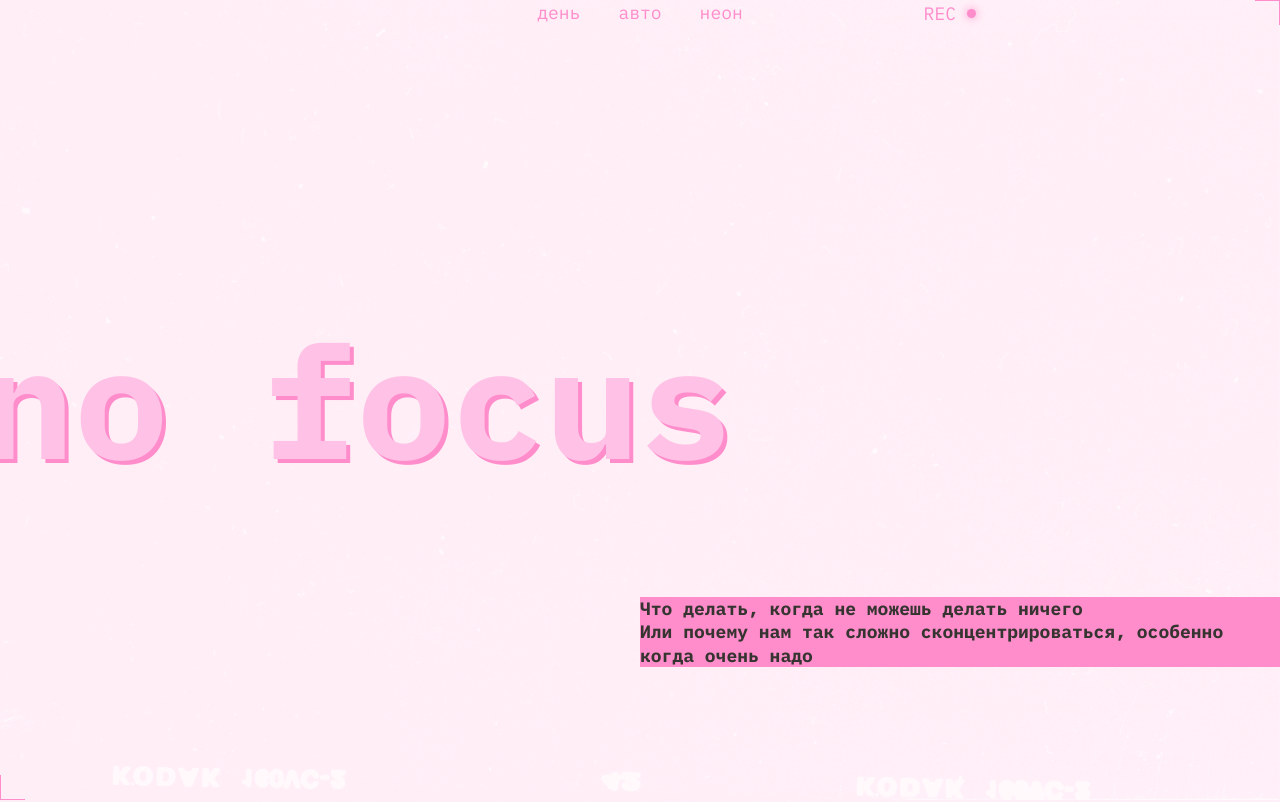
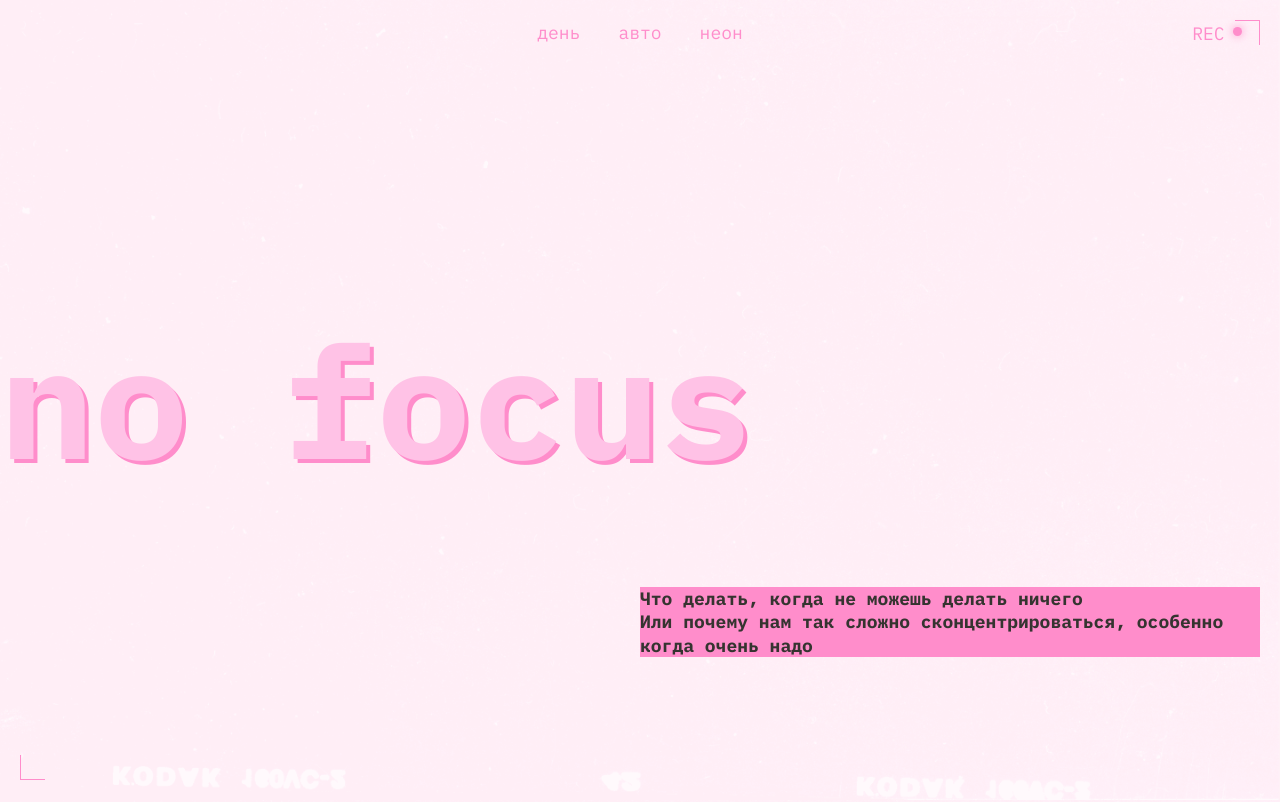
Before and after one commit to RainovSI/slozhno-sosredotochitsya, a plain HTML site: page index.html in a window 1280 px wide. Shown: the top 802 px of the page. Drawn offline with Linux system fonts and the light colour scheme.

Commit message:
исправление4

```diff
--- a/styles/style.css
+++ b/styles/style.css
@@ -21,8 +21,8 @@
   grid-template-rows: 1fr min-content 1fr;
   align-items: center;
   justify-items: end;
-  position: relative;
   overflow: hidden;
+  padding: 10px
 }
 
 .decorated-zone-hidden {
@@ -41,7 +41,8 @@
   font-size: 18px;
   font-weight: 400;
   position: absolute;
-  padding-inline-end: 28px;
+  padding: 18px 18px 0 0;
+
 }
 
 .decorated-zone-hidden::after {
@@ -55,7 +56,7 @@
   font-weight: 400;
   line-height: 25px;
   position: absolute;
-  margin-inline-end: 8px;
+  margin-block-start: 18px;
 }
 
 .decorated-zone::before {
@@ -142,7 +143,8 @@
 .main {
   display: grid;
   gap: 50px;
-  margin: 50px 0 50px 0;
+  margin: 40px 0 40px 0;
+  padding: 0 10px 0 10px;
 }
 
 .section {
@@ -226,6 +228,7 @@
 }
 
 .footer {
+  padding: 10px;
   min-block-size: 100vh;
   display: grid;
   justify-content: center;
@@ -247,8 +250,20 @@
 
   .header {
     justify-items: end;
-    margin-block-end: 20px;
     min-block-size: 100vh;
+    padding: 20px;
+  }
+
+  .decorated-zone-hidden {
+    min-inline-size: 96vw;
+  }
+
+  .decorated-zone-hidden::before {
+    padding: 40px 17px 0 0;
+  }
+
+  .decorated-zone-hidden::after {
+    margin-block-start: 37px;
   }
 
   .header__title {
@@ -263,6 +278,7 @@
   .main {
     gap: 80px;
     margin: 60px 0 60px 0;
+    padding: 0 20px 0 20px;
   }
 
   .section {
@@ -317,14 +333,14 @@
   }
 
   .footer {
-    margin-block-start: 20px;
     min-block-size: 100vh;
+    padding: 20px;
   }
 }
 
 @media (min-width: 1024px) {
   .decorated-zone-hidden {
-    min-inline-size: 984px;
+    min-inline-size: 97vw;
   }
 
   .header__title {
@@ -338,7 +354,7 @@
   }
 
   .section {
-    grid-template-columns: 1fr 2.1fr;
+    grid-template-columns: 1fr 2.07fr;
   }
 
   .section__middle {
```
